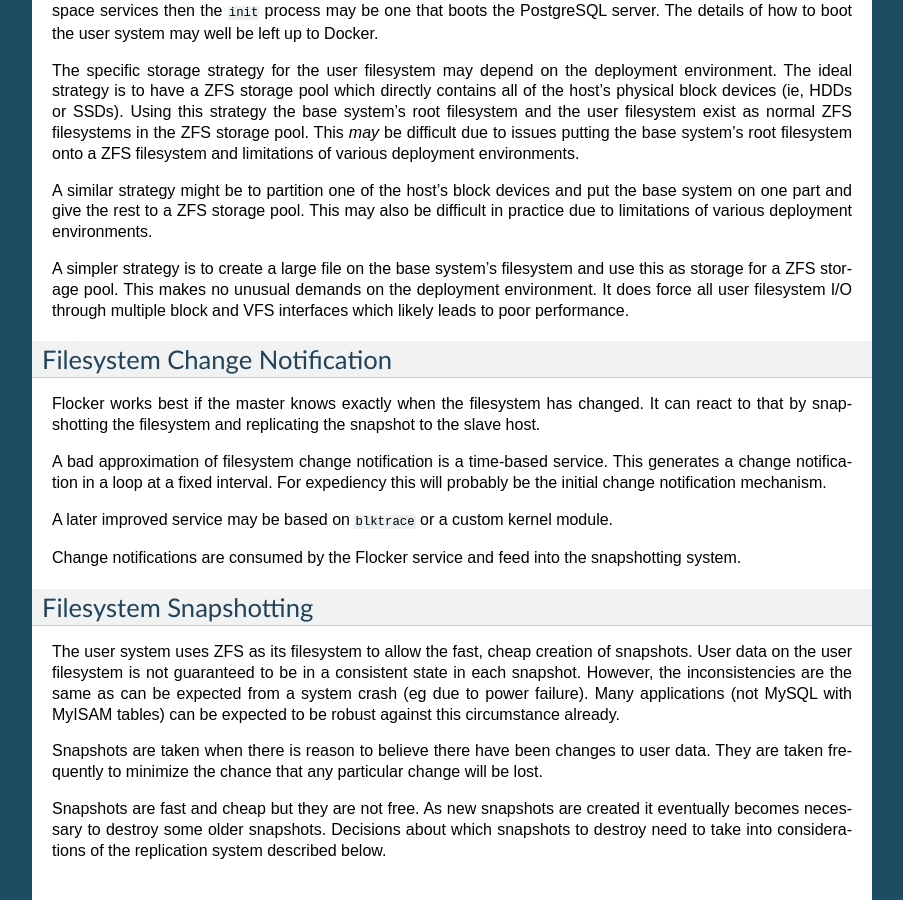
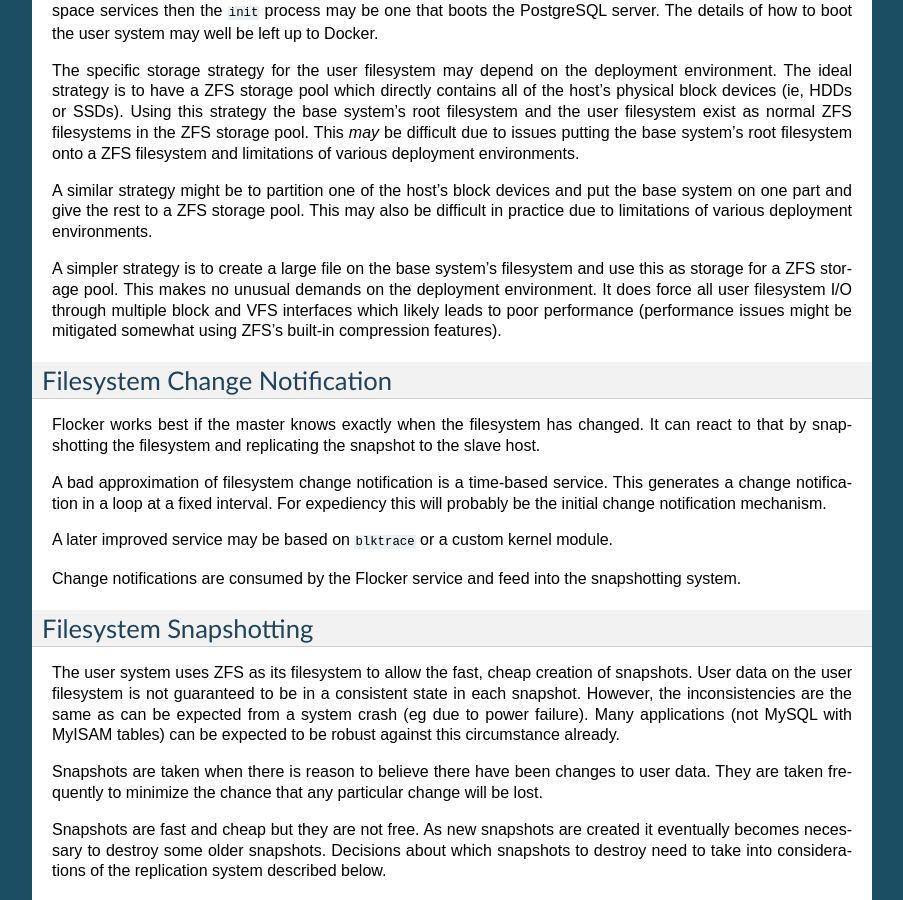
Before and after one commit to ClusterHQ/flocker, a Sphinx documentation site: the page built from docs/architecture/common.rst, in a window 1280 px wide and 900 px high, scrolled down 1190 px. Shown: the whole window, without its empty margins (198-1101 px from the left). Built offline with Sphinx 7.4.7, drawn with Linux system fonts in a browser that asks for light colours.

Commit message:
mention that compression might help performance

```diff
--- a/docs/architecture/common.rst
+++ b/docs/architecture/common.rst
@@ -69,7 +69,8 @@
 
 A simpler strategy is to create a large file on the base system's filesystem and use this as storage for a ZFS storage pool.
 This makes no unusual demands on the deployment environment.
-It does force all user filesystem I/O through multiple block and VFS interfaces which likely leads to poor performance.
+It does force all user filesystem I/O through multiple block and VFS interfaces which likely leads to poor performance
+(performance issues might be mitigated somewhat using ZFS's built-in compression features).
 
 
 Filesystem Change Notification
```
